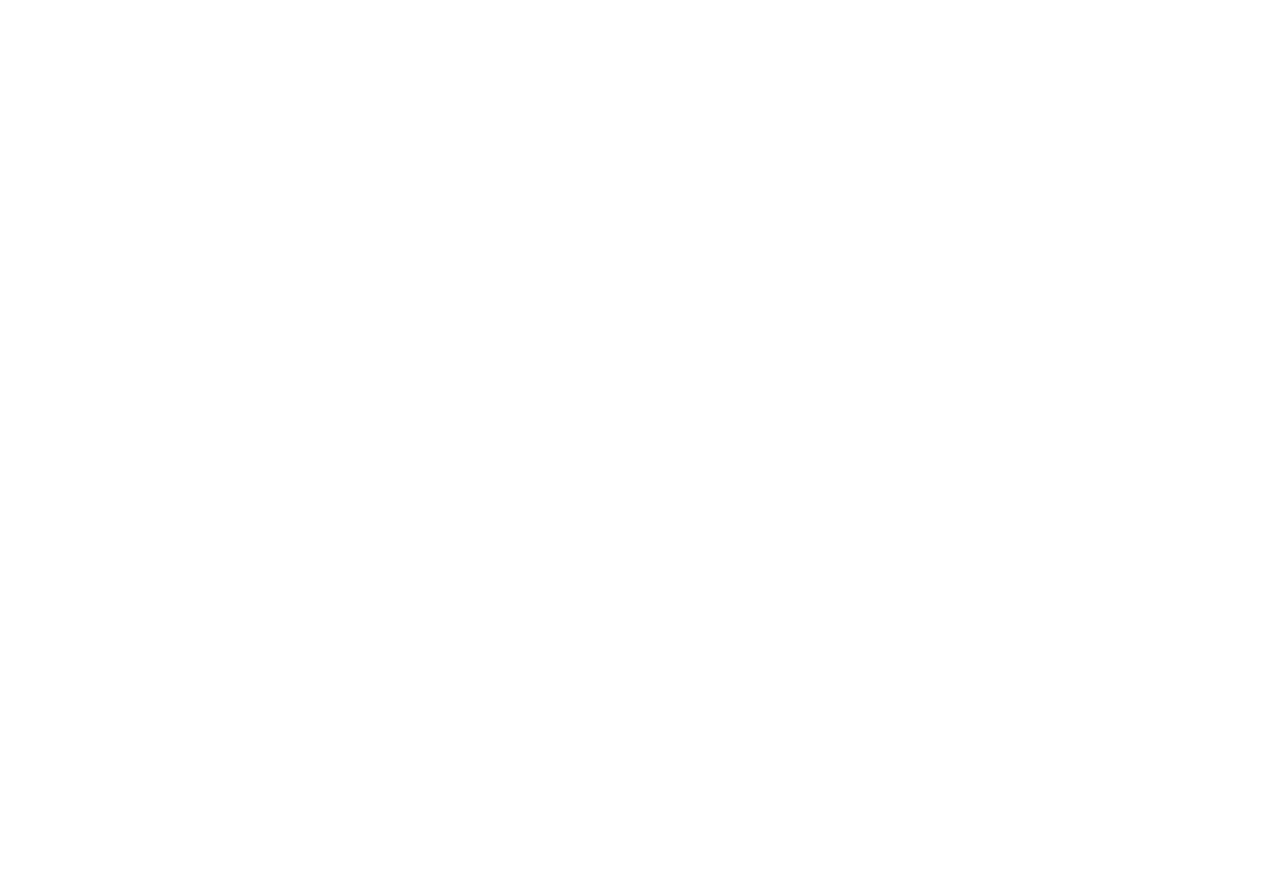
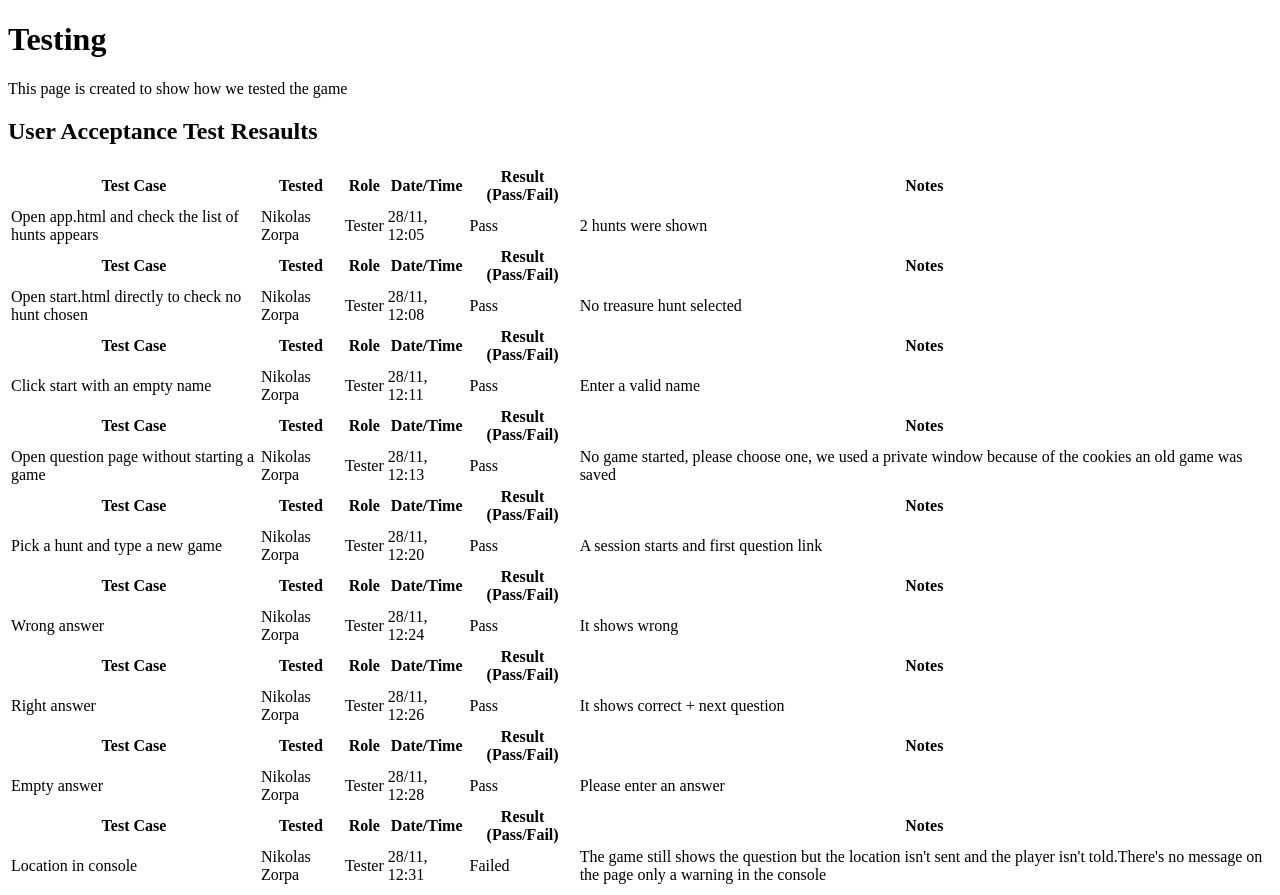
Before and after one commit to Bladimiros06/teamA-assignment-, a plain HTML site: page test.html in a window 1280 px wide. Before the commit the page ends 800 px from the top, so only its background shows below. Drawn offline with Linux system fonts and the light colour scheme.

Commit message:
Added testing page with UAT results table

```diff
--- a/test.html
+++ b/test.html
@@ -1 +1,182 @@
-<!-- test.html - testing page (placeholder) -->
+<!doctype html>
+<html lang="en">
+<head>
+    <meta charset="UTF-8">
+    <meta name="viewport"
+          content="width=device-width, user-scalable=no, initial-scale=1.0, maximum-scale=1.0, minimum-scale=1.0">
+    <meta http-equiv="X-UA-Compatible" content="ie=edge">
+    <title>Testing</title>
+</head>
+<body>
+  <h1>Testing</h1>
+  <p>This page is created to show how we tested the game</p>
+
+ <h2>User Acceptance Test Resaults</h2>
+ <table>
+      <tr>
+          <th>Test Case</th>
+          <th>Tested</th>
+          <th>Role</th>
+          <th>Date/Time</th>
+          <th>Result (Pass/Fail)</th>
+          <th>Notes</th>
+      </tr>
+     <tr>
+         <td>Open app.html and check the list of hunts appears</td>
+         <td>Nikolas Zorpa</td>
+         <td>Tester</td>
+         <td>28/11, 12:05</td>
+         <td>Pass</td>
+         <td>2 hunts were shown</td>
+     </tr>
+
+     <tr>
+         <th>Test Case</th>
+         <th>Tested</th>
+         <th>Role</th>
+         <th>Date/Time</th>
+         <th>Result (Pass/Fail)</th>
+         <th>Notes</th>
+     </tr>
+
+     <tr>
+         <td>Open start.html directly to check no hunt chosen</td>
+         <td>Nikolas Zorpa</td>
+         <td>Tester</td>
+         <td>28/11, 12:08</td>
+         <td>Pass</td>
+         <td>No treasure hunt selected</td>
+     </tr>
+
+     <tr>
+         <th>Test Case</th>
+         <th>Tested</th>
+         <th>Role</th>
+         <th>Date/Time</th>
+         <th>Result (Pass/Fail)</th>
+         <th>Notes</th>
+     </tr>
+
+     <tr>
+         <td>Click start with an empty name</td>
+         <td>Nikolas Zorpa</td>
+         <td>Tester</td>
+         <td>28/11, 12:11</td>
+         <td>Pass</td>
+         <td>Enter a valid name</td>
+     </tr>
+
+     <tr>
+         <th>Test Case</th>
+         <th>Tested</th>
+         <th>Role</th>
+         <th>Date/Time</th>
+         <th>Result (Pass/Fail)</th>
+         <th>Notes</th>
+     </tr>
+
+     <tr>
+         <td>Open question page without starting a game</td>
+         <td>Nikolas Zorpa</td>
+         <td>Tester</td>
+         <td>28/11, 12:13</td>
+         <td>Pass</td>
+         <td>No game started, please choose one, we used a private window because of the cookies an old game was saved</td>
+     </tr>
+
+     <tr>
+         <th>Test Case</th>
+         <th>Tested</th>
+         <th>Role</th>
+         <th>Date/Time</th>
+         <th>Result (Pass/Fail)</th>
+         <th>Notes</th>
+     </tr>
+
+     <tr>
+         <td> Pick a hunt and type a new game</td>
+         <td>Nikolas Zorpa</td>
+         <td>Tester</td>
+         <td>28/11, 12:20</td>
+         <td>Pass</td>
+         <td>A session starts and first question link</td>
+     </tr>
+
+     <tr>
+         <th>Test Case</th>
+         <th>Tested</th>
+         <th>Role</th>
+         <th>Date/Time</th>
+         <th>Result (Pass/Fail)</th>
+         <th>Notes</th>
+     </tr>
+
+     <tr>
+         <td>Wrong answer</td>
+         <td>Nikolas Zorpa</td>
+         <td>Tester</td>
+         <td>28/11, 12:24</td>
+         <td>Pass</td>
+         <td>It shows wrong</td>
+     </tr>
+
+     <tr>
+         <th>Test Case</th>
+         <th>Tested</th>
+         <th>Role</th>
+         <th>Date/Time</th>
+         <th>Result (Pass/Fail)</th>
+         <th>Notes</th>
+     </tr>
+
+     <tr>
+         <td>Right answer</td>
+         <td>Nikolas Zorpa</td>
+         <td>Tester</td>
+         <td>28/11, 12:26</td>
+         <td>Pass</td>
+         <td>It shows correct + next question</td>
+     </tr>
+
+     <tr>
+         <th>Test Case</th>
+         <th>Tested</th>
+         <th>Role</th>
+         <th>Date/Time</th>
+         <th>Result (Pass/Fail)</th>
+         <th>Notes</th>
+     </tr>
+
+     <tr>
+         <td>Empty answer</td>
+         <td>Nikolas Zorpa</td>
+         <td>Tester</td>
+         <td>28/11, 12:28</td>
+         <td>Pass</td>
+         <td>Please enter an answer</td>
+     </tr>
+
+     <tr>
+         <th>Test Case</th>
+         <th>Tested</th>
+         <th>Role</th>
+         <th>Date/Time</th>
+         <th>Result (Pass/Fail)</th>
+         <th>Notes</th>
+     </tr>
+
+     <tr>
+         <td>Location in console</td>
+         <td>Nikolas Zorpa</td>
+         <td>Tester</td>
+         <td>28/11, 12:31</td>
+         <td>Failed</td>
+         <td>The game still shows the question but the location isn't sent and the player isn't told.There's no message on the page only a warning in the console</td>
+     </tr>
+
+ </table>
+
+
+
+</body>
+</html>
```
